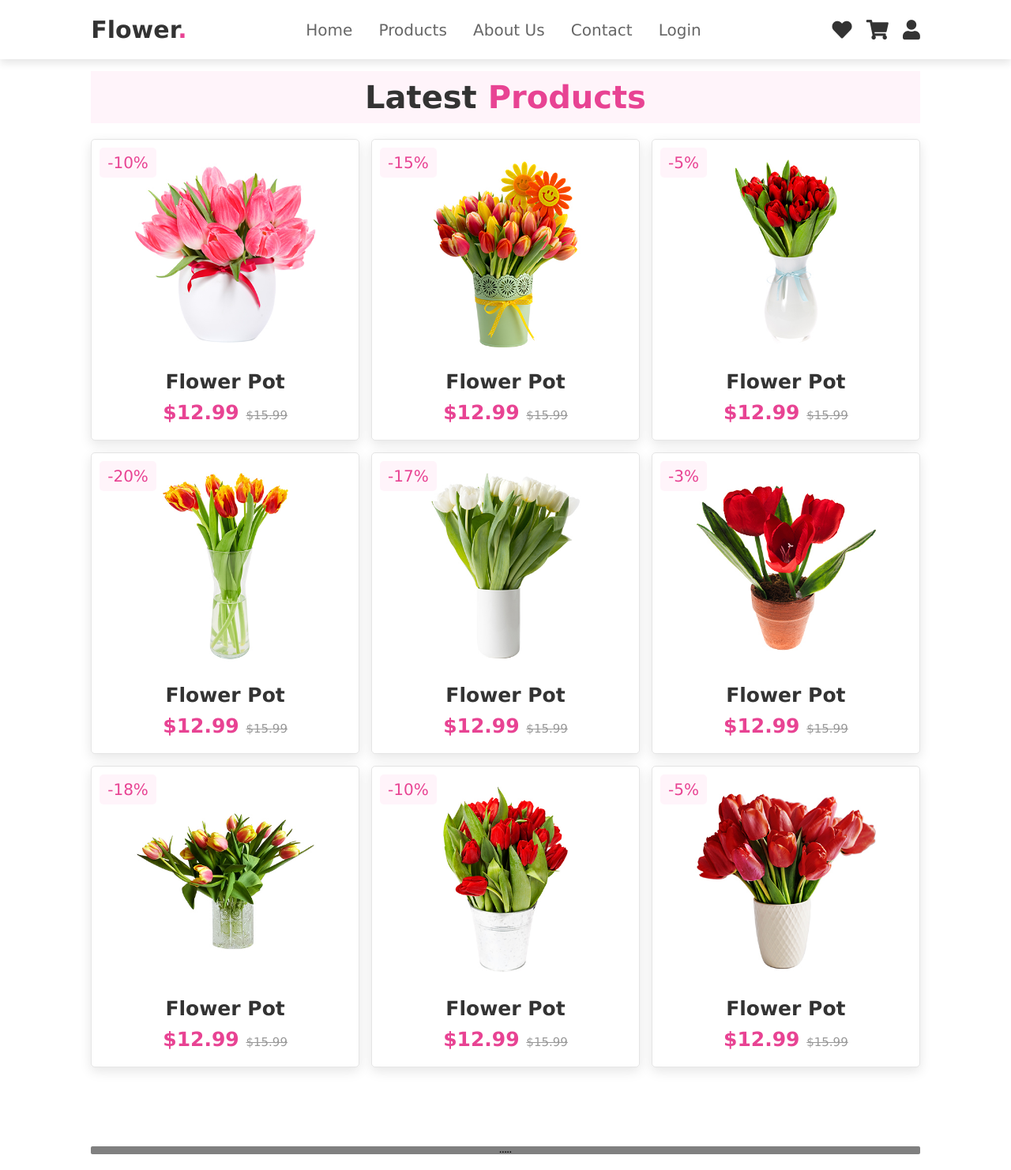
After one commit to altin53/webprojekti, a PHP site: page /products.html in a window 1280 px wide. The commit adds this page. Shown: the whole page at 79% size. Run offline with PHP 8.4, Linux system fonts and the light colour scheme.

Commit message:
javascript etj

```diff
--- /dev/null
+++ b/products.html
@@ -0,0 +1,195 @@
+<!DOCTYPE html>
+<html>
+    <head>
+
+ <link rel="stylesheet" href="https://cdnjs.cloudflare.com/ajax/libs/font-awesome/5.15.3/css/all.min.css">
+
+
+ <link rel="stylesheet" href="style.css">
+    </head>
+    <body>
+
+        <header>
+
+            <input type="checkbox" name="" id="toggler">
+            <label for="toggler" class="fas fa-bars"></label>
+
+            <a href="#" class="logo">flower<span>.</span></a>
+
+            <nav class="navbar">
+                <a href="home.html">Home</a>
+                <a href="products.html">Products</a>
+                <a href="about.html">About us</a>
+                <a href="contact.html">Contact</a>
+                <a href="login.html">Login</a>
+
+            </nav>
+
+            <div class="icons">
+                <a href="#" class="fas fa-heart"></a>
+                <a href="#" class="fas fa-shopping-cart"></a>
+                <a href="#" class="fas fa-user"></a>
+            </div>
+
+        </header>
+
+        <section class="products" id="products">
+
+            <h1 class="heading"> latest <span>products</span> </h1>
+
+            <div class="box-container">
+
+                <div class="box">
+                    <span class="discount">-10%</span>
+                    <div class="image">
+                        <img src="images/img-1.jpg" alt="">
+                        <div class="icons">
+                            <a href="#" class="fas fa-heart"></a>
+                            <a href="#" class="cart-btn">add to cart</a>
+                            <a href="#" class="fas fa-share"></a>
+                        </div>
+                    </div>
+                    <div class="content">
+                        <h3>flower pot</h3>
+                        <div class="price"> $12.99 <span>$15.99</span> </div>
+                    </div>
+                </div>
+
+                <div class="box">
+                    <span class="discount">-15%</span>
+                    <div class="image">
+                        <img src="images/img-2.jpg" alt="">
+                        <div class="icons">
+                            <a href="#" class="fas fa-heart"></a>
+                            <a href="#" class="cart-btn">add to cart</a>
+                            <a href="#" class="fas fa-share"></a>
+                        </div>
+                    </div>
+                    <div class="content">
+                        <h3>flower pot</h3>
+                        <div class="price"> $12.99 <span>$15.99</span> </div>
+                    </div>
+                </div>
+
+                <div class="box">
+                    <span class="discount">-5%</span>
+                    <div class="image">
+                        <img src="images/img-3.jpg" alt="">
+                        <div class="icons">
+                            <a href="#" class="fas fa-heart"></a>
+                            <a href="#" class="cart-btn">add to cart</a>
+                            <a href="#" class="fas fa-share"></a>
+                        </div>
+                    </div>
+                    <div class="content">
+                        <h3>flower pot</h3>
+                        <div class="price"> $12.99 <span>$15.99</span> </div>
+                    </div>
+                </div>
+
+                <div class="box">
+                    <span class="discount">-20%</span>
+                    <div class="image">
+                        <img src="images/img-4.jpg" alt="">
+                        <div class="icons">
+                            <a href="#" class="fas fa-heart"></a>
+                            <a href="#" class="cart-btn">add to cart</a>
+                            <a href="#" class="fas fa-share"></a>
+                        </div>
+                    </div>
+                    <div class="content">
+                        <h3>flower pot</h3>
+                        <div class="price"> $12.99 <span>$15.99</span> </div>
+                    </div>
+                </div>
+
+                <div class="box">
+                    <span class="discount">-17%</span>
+                    <div class="image">
+                        <img src="images/img-5.jpg" alt="">
+                        <div class="icons">
+                            <a href="#" class="fas fa-heart"></a>
+                            <a href="#" class="cart-btn">add to cart</a>
+                            <a href="#" class="fas fa-share"></a>
+                        </div>
+                    </div>
+                    <div class="content">
+                        <h3>flower pot</h3>
+                        <div class="price"> $12.99 <span>$15.99</span> </div>
+                    </div>
+                </div>
+
+                <div class="box">
+                    <span class="discount">-3%</span>
+                    <div class="image">
+                        <img src="images/img-6.jpg" alt="">
+                        <div class="icons">
+                            <a href="#" class="fas fa-heart"></a>
+                            <a href="#" class="cart-btn">add to cart</a>
+                            <a href="#" class="fas fa-share"></a>
+                        </div>
+                    </div>
+                    <div class="content">
+                        <h3>flower pot</h3>
+                        <div class="price"> $12.99 <span>$15.99</span> </div>
+                    </div>
+                </div>
+
+                <div class="box">
+                    <span class="discount">-18%</span>
+                    <div class="image">
+                        <img src="images/img-7.jpg" alt="">
+                        <div class="icons">
+                            <a href="#" class="fas fa-heart"></a>
+                            <a href="#" class="cart-btn">add to cart</a>
+                            <a href="#" class="fas fa-share"></a>
+                        </div>
+                    </div>
+                    <div class="content">
+                        <h3>flower pot</h3>
+                        <div class="price"> $12.99 <span>$15.99</span> </div>
+                    </div>
+                </div>
+
+                <div class="box">
+                    <span class="discount">-10%</span>
+                    <div class="image">
+                        <img src="images/img-8.jpg" alt="">
+                        <div class="icons">
+                            <a href="#" class="fas fa-heart"></a>
+                            <a href="#" class="cart-btn">add to cart</a>
+                            <a href="#" class="fas fa-share"></a>
+                        </div>
+                    </div>
+                    <div class="content">
+                        <h3>flower pot</h3>
+                        <div class="price"> $12.99 <span>$15.99</span> </div>
+                    </div>
+                </div>
+
+                <div class="box">
+                    <span class="discount">-5%</span>
+                    <div class="image">
+                        <img src="images/img-9.jpg" alt="">
+                        <div class="icons">
+                            <a href="#" class="fas fa-heart"></a>
+                            <a href="#" class="cart-btn">add to cart</a>
+                            <a href="#" class="fas fa-share"></a>
+                        </div>
+                    </div>
+                    <div class="content">
+                        <h3>flower pot</h3>
+                        <div class="price"> $12.99 <span>$15.99</span> </div>
+                    </div>
+                </div>
+
+            </div>
+
+            <div class="style">
+                <h5>.....</h5>
+            </div>
+
+        </section>
+
+    </body>
+</html>
```
Also changed, not shown: about.html (added, +63 -0 lines), login.html (added, +60 -0 lines), style.css (+99 -1 lines), home-bg.jpg (renamed from images/home-bg.jpg), images/login.webp (deleted), images/lulalogin.jpg (added).
